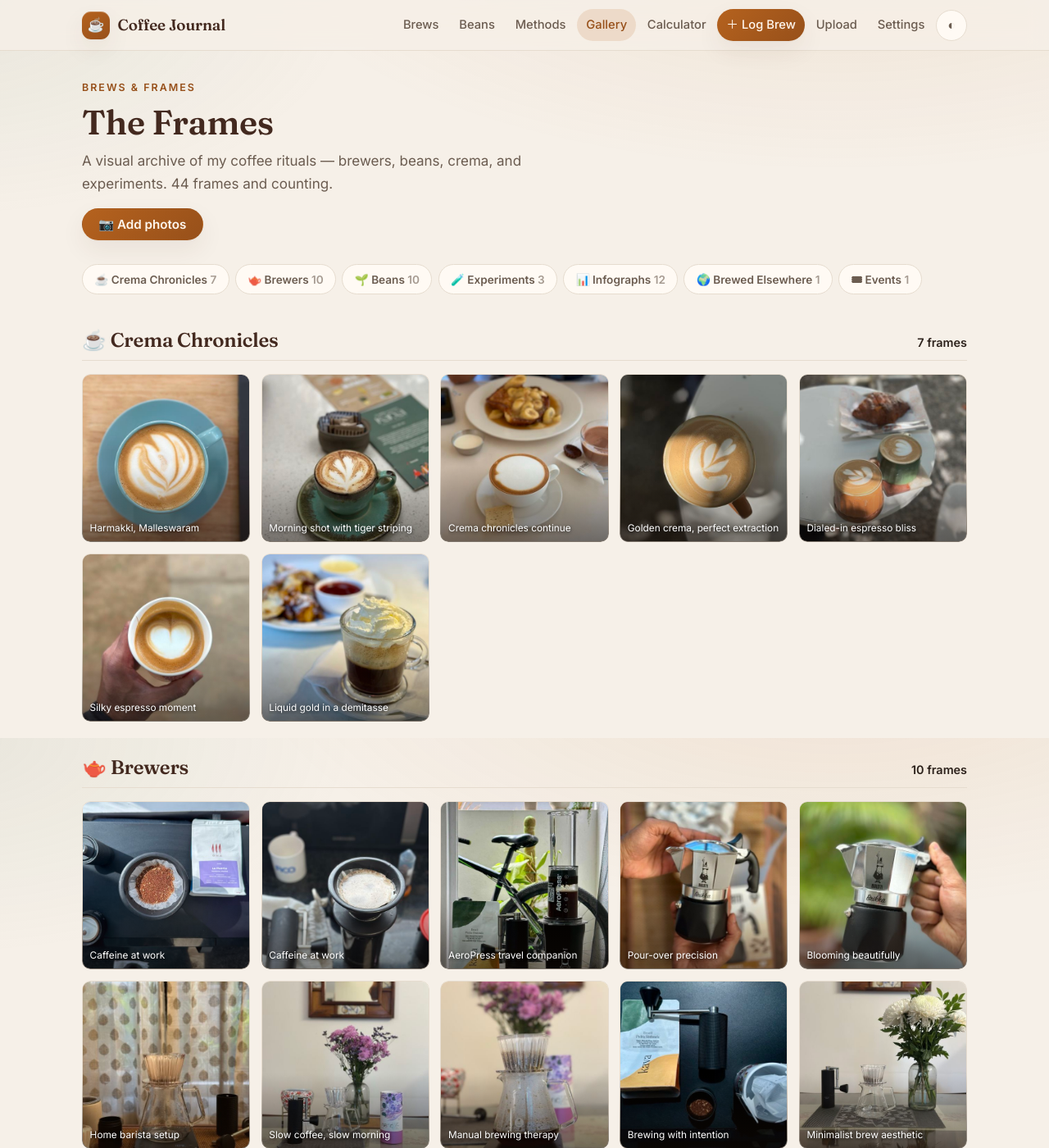
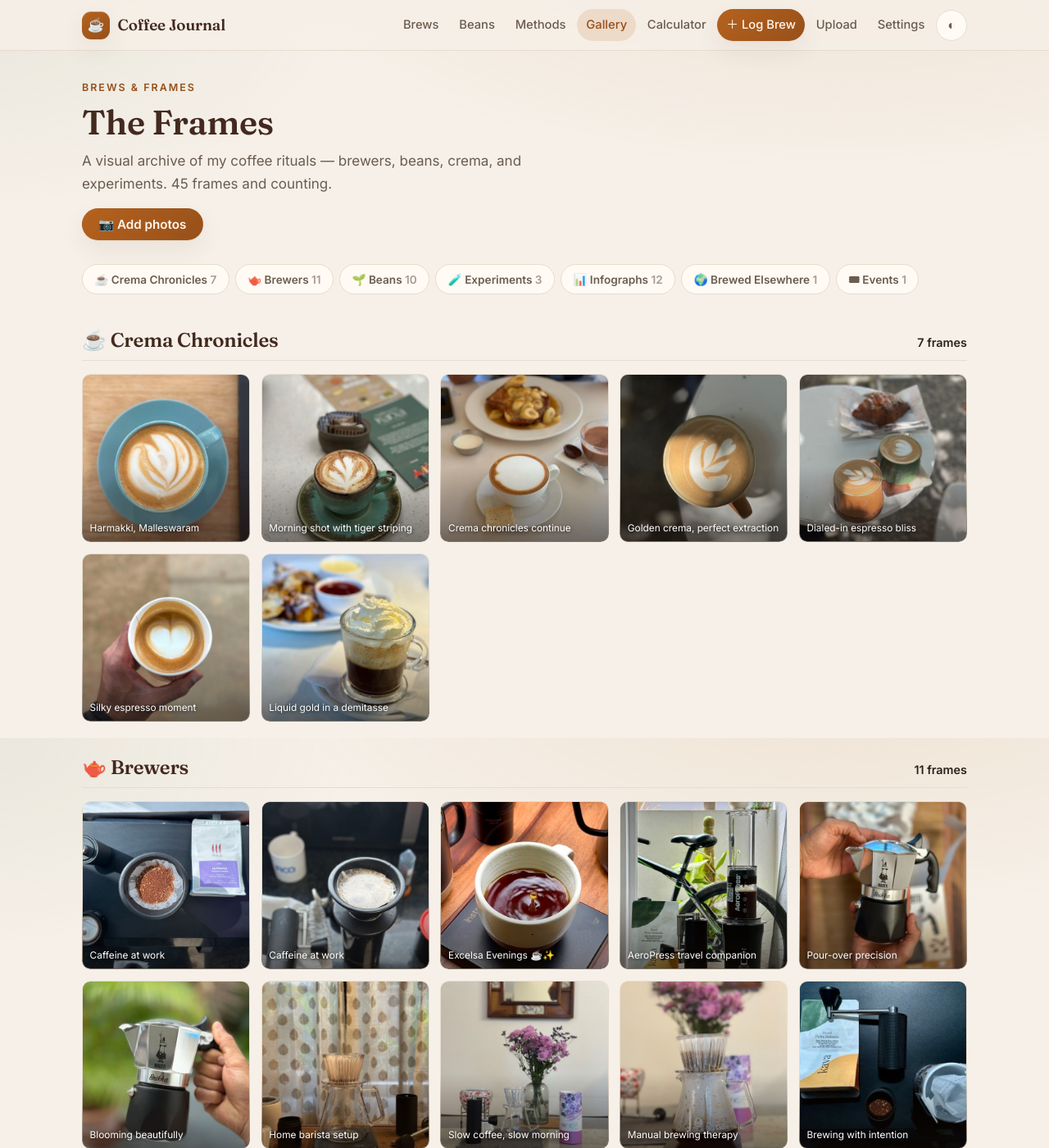
Before and after one commit to truedevopsmk-lab/coffee-claude, a Jekyll site: the page built from brews-and-frames/index.md, in a window 1280 px wide and 1400 px high. Shown: the whole window at 82% size. Built offline with Jekyll 4.4.1, drawn with Linux system fonts in a browser that asks for light colours.

Commit message:
gallery: add 1 photo to brewers [Excelsa]
- 2026-10-06-img-3508-still.jpg

```diff
--- a/_data/gallery.yml
+++ b/_data/gallery.yml
@@ -87,3 +87,4 @@ captions:
   # Brewed Elsewhere / Events
   "/assets/gallery/travel/IMG_3170.jpeg": "Brewing memories abroad"
   "/assets/gallery/events/iicf.jpg": "India International Coffee Festival"
+  "/assets/gallery/brewers/2026-10-06-img-3508-still.jpg": "Excelsa Evenings ☕️✨"
```
Also changed, not shown: assets/gallery-thumbs/brewers/2026-10-06-img-3508-still.jpg (added), assets/gallery/brewers/2026-10-06-img-3508-still.jpg (added).
